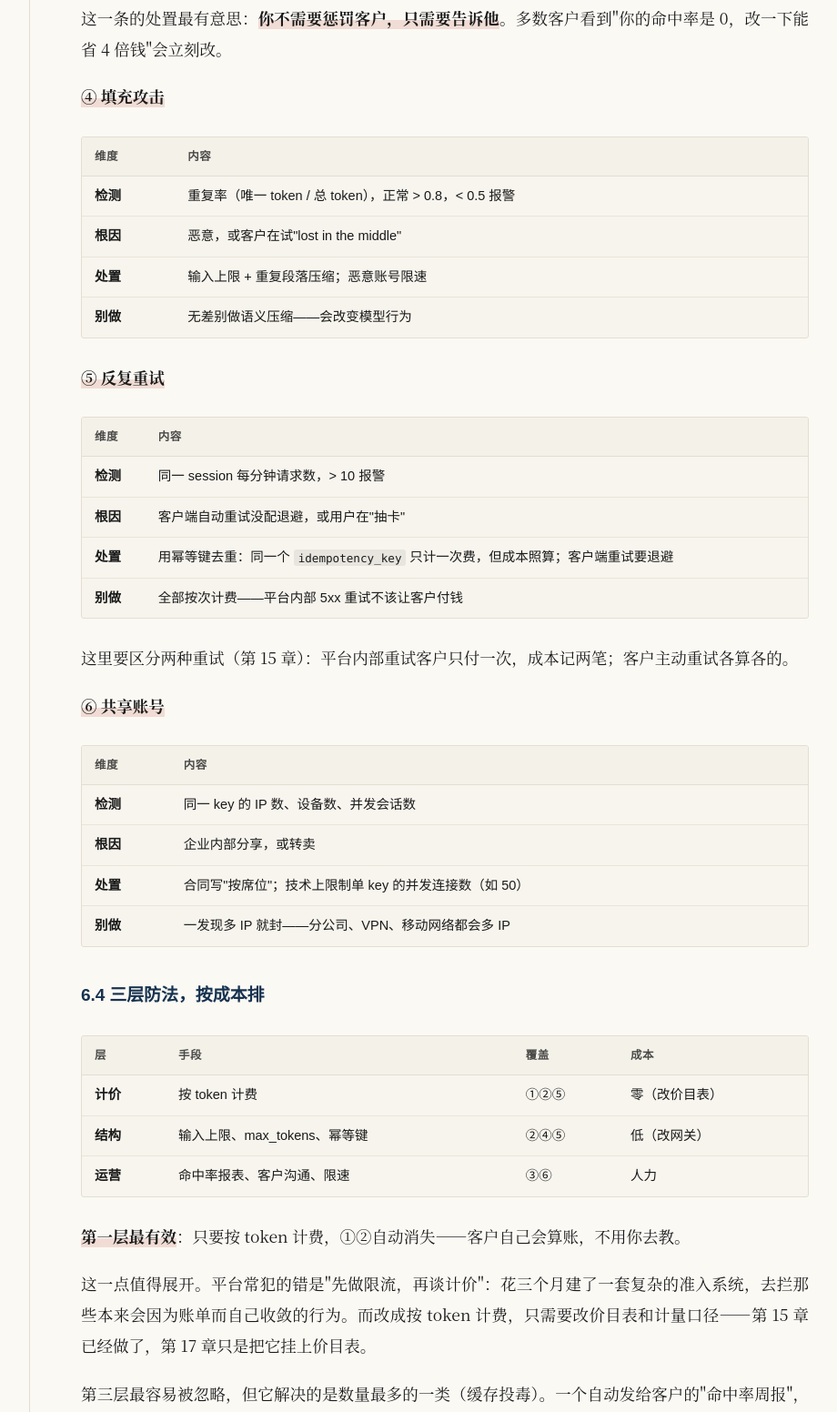
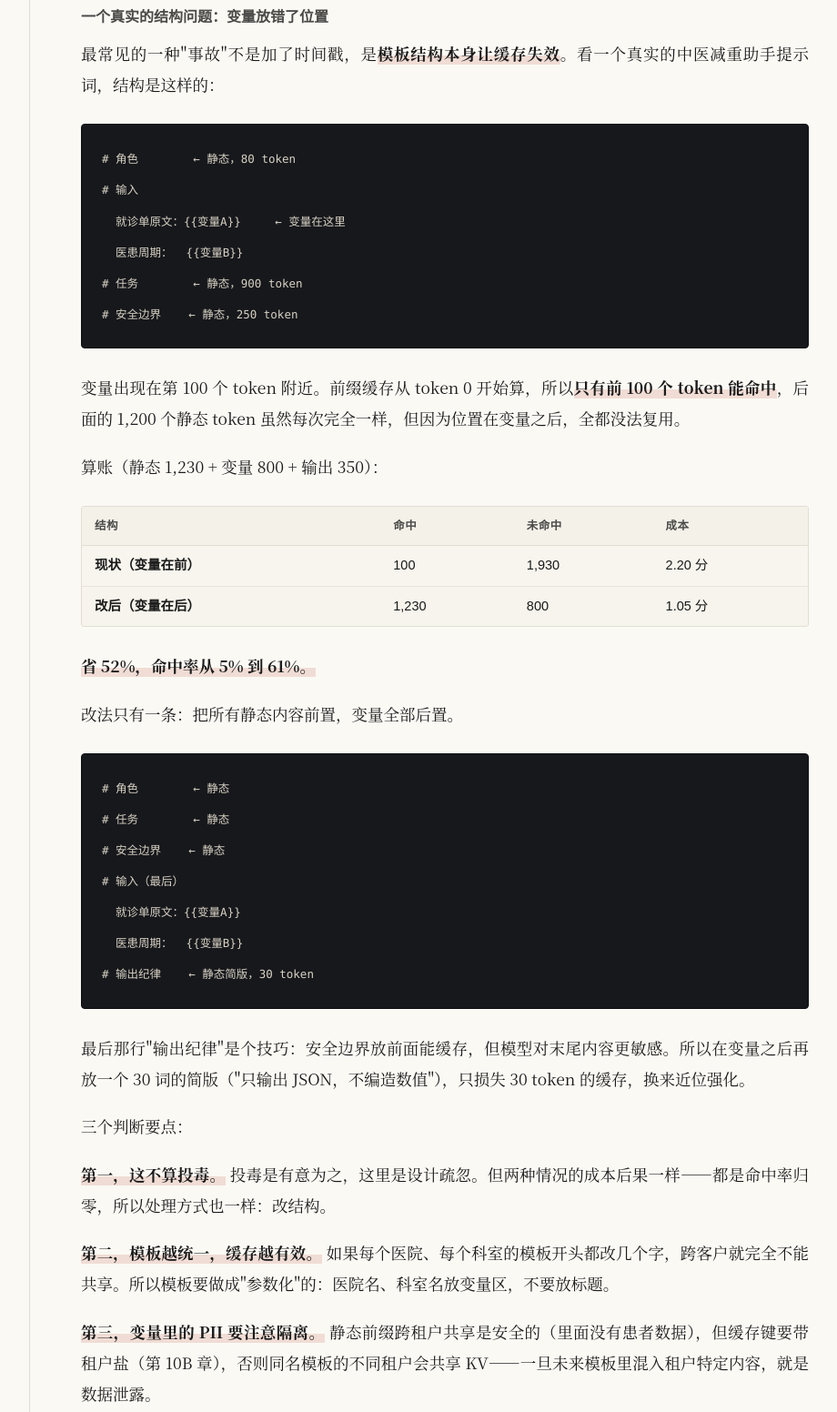
Before and after one commit to nuaahuang/agent-platform-at-scale, a plain HTML site: page docs/17-pricing-margin-reconciliation.html in a window 1280 px wide. Shown: the part 8676-10228 px from the top of the page at 91% size, without its empty margins (267-1187 px from the left). Drawn offline with Linux system fonts and the light colour scheme.

Commit message:
docs(ch17): 用一个真实提示词案例讲清结构与缓存的冲突
用户的中医减重助手模板：变量放在第 100 token 处（# 输入 段），
后面 1,200 个静态 token 全都没法缓存。

- 判定：不是投毒，是结构疏忽，但后果相同（命中率 5%）
- 算账：2.20 分 → 1.05 分，省 52%，命中率 5% → 61%
- 改法：静态全部前置，变量后置，末尾加 30 token 输出纪律做近位强化
- 三个要点：不算投毒/模板要参数化（医院名放变量区）/缓存键要带租户盐
- 验证：看 cached_tokens 是否等于静态前缀 token 数

```diff
--- a/docs/17-pricing-margin-reconciliation.html
+++ b/docs/17-pricing-margin-reconciliation.html
@@ -313,6 +313,32 @@ blockquote p{margin:.4em 0}
 <div class="table-wrap"><table class="table"><thead><tr><th>维度</th><th>内容</th></tr></thead><tbody><tr><td>检测</td><td>输出/输入 token 比，基线 0.18，&gt; 1.0 报警</td></tr><tr><td>根因</td><td>prompt 模板里写了"详细""完整""不少于"</td></tr><tr><td>处置</td><td><code>max_tokens</code> 默认 1,000，显式要长才放开；帮客户改模板</td></tr><tr><td>别做</td><td>偷偷截断——客户会觉得模型变笨了</td></tr></tbody></table></div>
 <p><strong>③ 缓存投毒</strong></p>
 <div class="table-wrap"><table class="table"><thead><tr><th>维度</th><th>内容</th></tr></thead><tbody><tr><td>检测</td><td>按租户统计命中率，长期 &lt; 40% 进排查名单</td></tr><tr><td>根因</td><td>系统提示里有变量（时间戳、用户 ID、trace_id、随机 salt）</td></tr><tr><td>处置</td><td>给客户看命中率报表，指出"这 3 个字段让命中率从 85% 掉到 0"；把变量挪到用户消息里</td></tr><tr><td>别做</td><td>平台私自改客户 prompt——那是篡改</td></tr></tbody></table></div>
+<h4>一个真实的结构问题：变量放错了位置</h4>
+<p>最常见的一种"事故"不是加了时间戳，是<strong>模板结构本身让缓存失效</strong>。看一个真实的中医减重助手提示词，结构是这样的：</p>
+<figure class="code code--ascii"><button class="copy" type="button">复制</button><pre><code># 角色        ← 静态，80 token
+# 输入
+  就诊单原文：{{变量A}}     ← 变量在这里
+  医患周期：  {{变量B}}
+# 任务        ← 静态，900 token
+# 安全边界    ← 静态，250 token</code></pre></figure>
+<p>变量出现在第 100 个 token 附近。前缀缓存从 token 0 开始算，所以<strong>只有前 100 个 token 能命中</strong>，后面的 1,200 个静态 token 虽然每次完全一样，但因为位置在变量之后，全都没法复用。</p>
+<p>算账（静态 1,230 + 变量 800 + 输出 350）：</p>
+<div class="table-wrap"><table class="table"><thead><tr><th>结构</th><th>命中</th><th>未命中</th><th>成本</th></tr></thead><tbody><tr><td>现状（变量在前）</td><td>100</td><td>1,930</td><td>2.20 分</td></tr><tr><td>改后（变量在后）</td><td>1,230</td><td>800</td><td>1.05 分</td></tr></tbody></table></div>
+<p><strong>省 52%，命中率从 5% 到 61%。</strong></p>
+<p>改法只有一条：把所有静态内容前置，变量全部后置。</p>
+<figure class="code code--ascii"><button class="copy" type="button">复制</button><pre><code># 角色        ← 静态
+# 任务        ← 静态
+# 安全边界    ← 静态
+# 输入（最后）
+  就诊单原文：{{变量A}}
+  医患周期：  {{变量B}}
+# 输出纪律    ← 静态简版，30 token</code></pre></figure>
+<p>最后那行"输出纪律"是个技巧：安全边界放前面能缓存，但模型对末尾内容更敏感。所以在变量之后再放一个 30 词的简版（"只输出 JSON，不编造数值"），只损失 30 token 的缓存，换来近位强化。</p>
+<p>三个判断要点：</p>
+<p><strong>第一，这不算投毒。</strong> 投毒是有意为之，这里是设计疏忽。但两种情况的成本后果一样——都是命中率归零，所以处理方式也一样：改结构。</p>
+<p><strong>第二，模板越统一，缓存越有效。</strong> 如果每个医院、每个科室的模板开头都改几个字，跨客户就完全不能共享。所以模板要做成"参数化"的：医院名、科室名放变量区，不要放标题。</p>
+<p><strong>第三，变量里的 PII 要注意隔离。</strong> 静态前缀跨租户共享是安全的（里面没有患者数据），但缓存键要带租户盐（第 10B 章），否则同名模板的不同租户会共享 KV——一旦未来模板里混入租户特定内容，就是数据泄露。</p>
+<p>验证方法很简单：调一次接口，看返回的 <code>cached_tokens</code>。如果它等于"静态前缀的 token 数"，结构就是对的；如果只有几十，说明变量放早了。</p>
 <p>这一条的处置最有意思：<strong>你不需要惩罚客户，只需要告诉他</strong>。多数客户看到"你的命中率是 0，改一下能省 4 倍钱"会立刻改。</p>
 <p><strong>④ 填充攻击</strong></p>
 <div class="table-wrap"><table class="table"><thead><tr><th>维度</th><th>内容</th></tr></thead><tbody><tr><td>检测</td><td>重复率（唯一 token / 总 token），正常 &gt; 0.8，&lt; 0.5 报警</td></tr><tr><td>根因</td><td>恶意，或客户在试"lost in the middle"</td></tr><tr><td>处置</td><td>输入上限 + 重复段落压缩；恶意账号限速</td></tr><tr><td>别做</td><td>无差别做语义压缩——会改变模型行为</td></tr></tbody></table></div>
```
Also changed, not shown: docs/index.html (+1 -1 lines), 1 other file.
